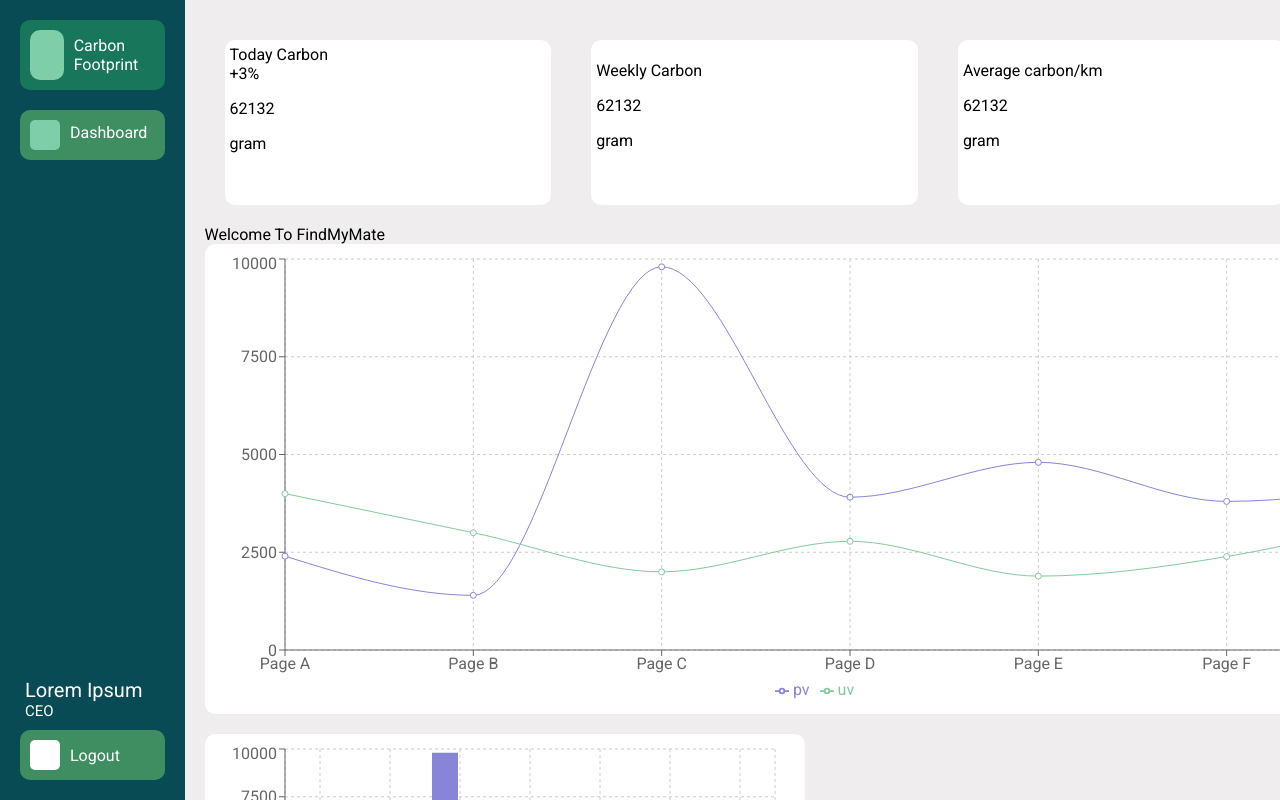
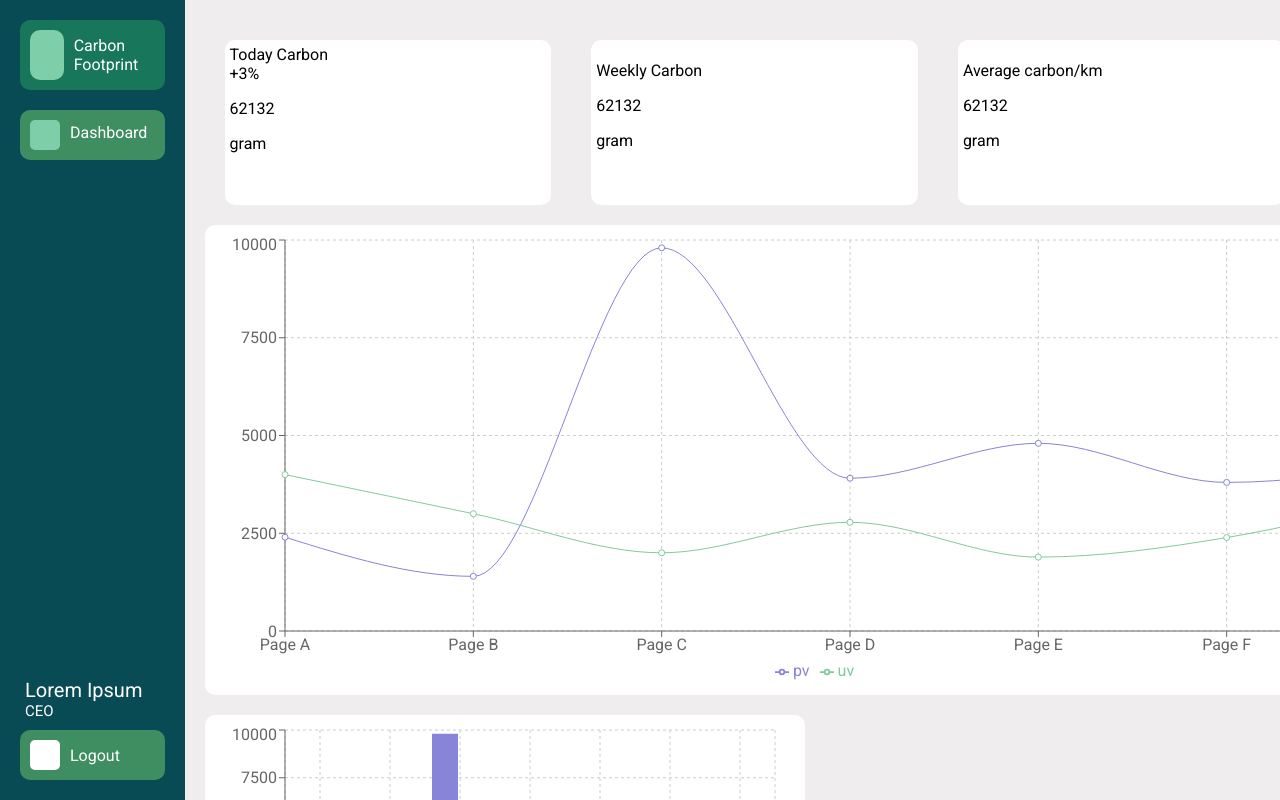
Before and after one commit to Perth27413/Cassandra, a Next.js app: page / in a window 1280 px wide. Shown: the top 800 px of the page. Built offline with nearby package versions, Linux system fonts and the light colour scheme.

Commit message:
del welcom

```diff
--- a/pages/index.tsx
+++ b/pages/index.tsx
@@ -7,7 +7,6 @@ export default function Home() {
     <div id="indexPage">
       <div className="home">
         <Card/>
-        <label id="welcomeText">Welcome To FindMyMate</label>
         <Charts/>
       </div>
     </div>
```
